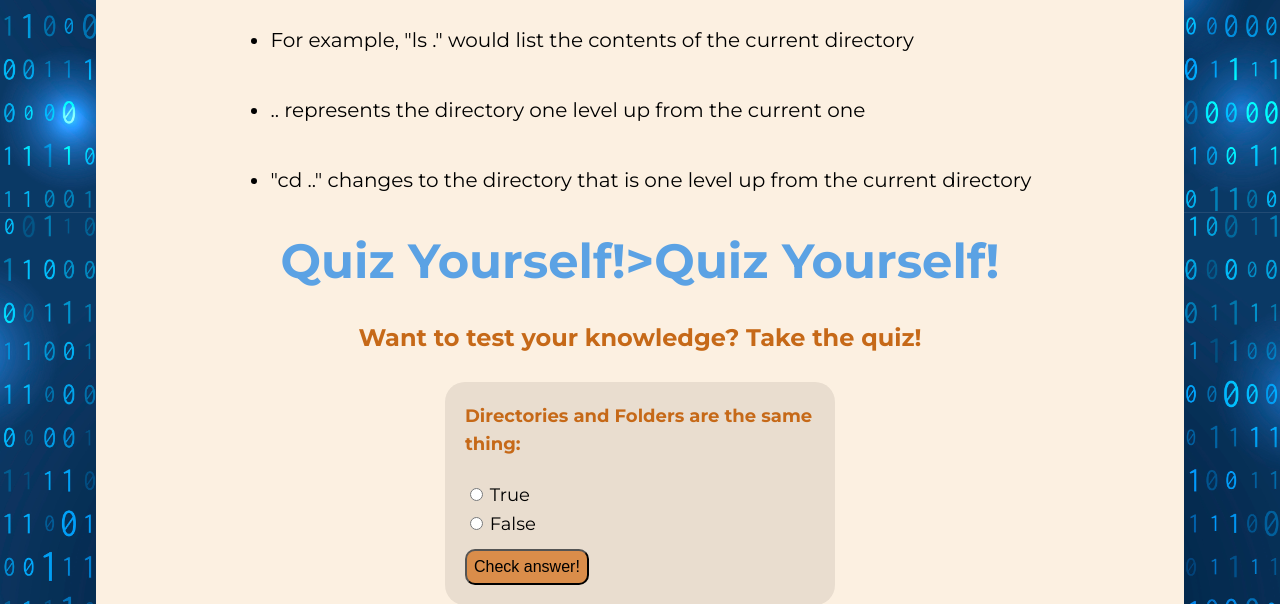
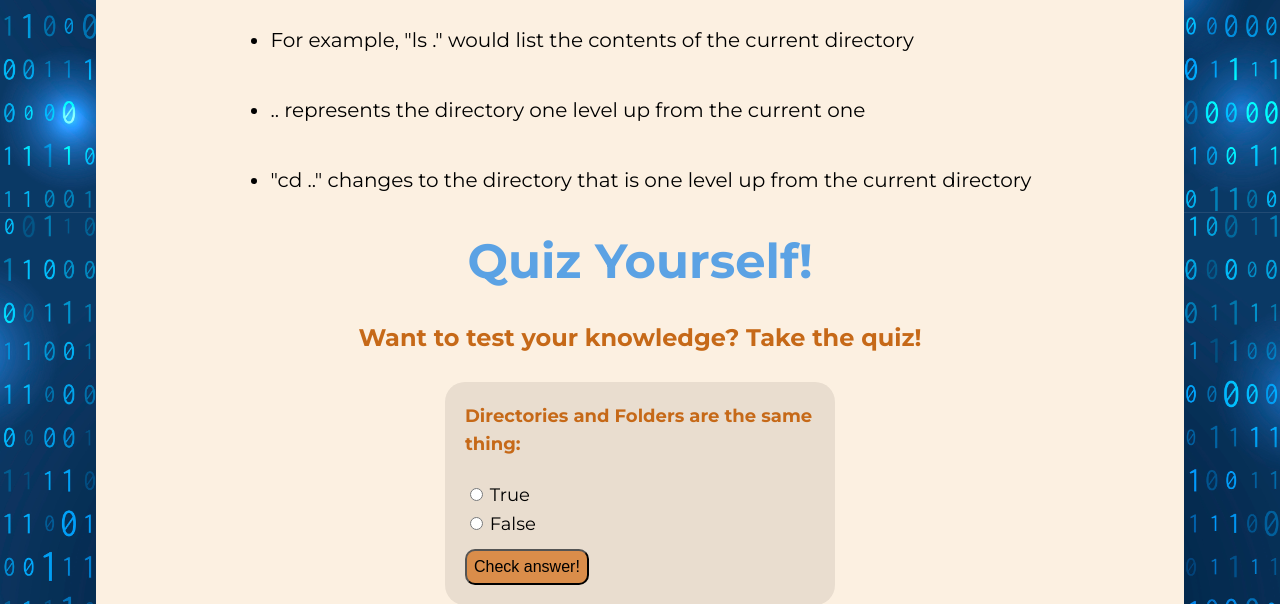
Before and after one commit to emma1-edgar1/ISTE240UnixProject, a PHP site: page /directories.php in a window 1280 px wide. Shown: the part 2187-2791 px from the top of the page. Run offline with PHP 8.4, Linux system fonts and the light colour scheme.

Commit message:
Update directories.php

```diff
--- a/directories.php
+++ b/directories.php
@@ -29,7 +29,7 @@
     </ul>
 </div>
 
-<h1 id="quizAnchor">Quiz Yourself!>Quiz Yourself!</h1>
+<h1 id="quizAnchor">Quiz Yourself!</h1>
 <h2 class="quizheaderspace">Want to test your knowledge? Take the quiz!</h2>
 
 <div class="flex-container">
```
